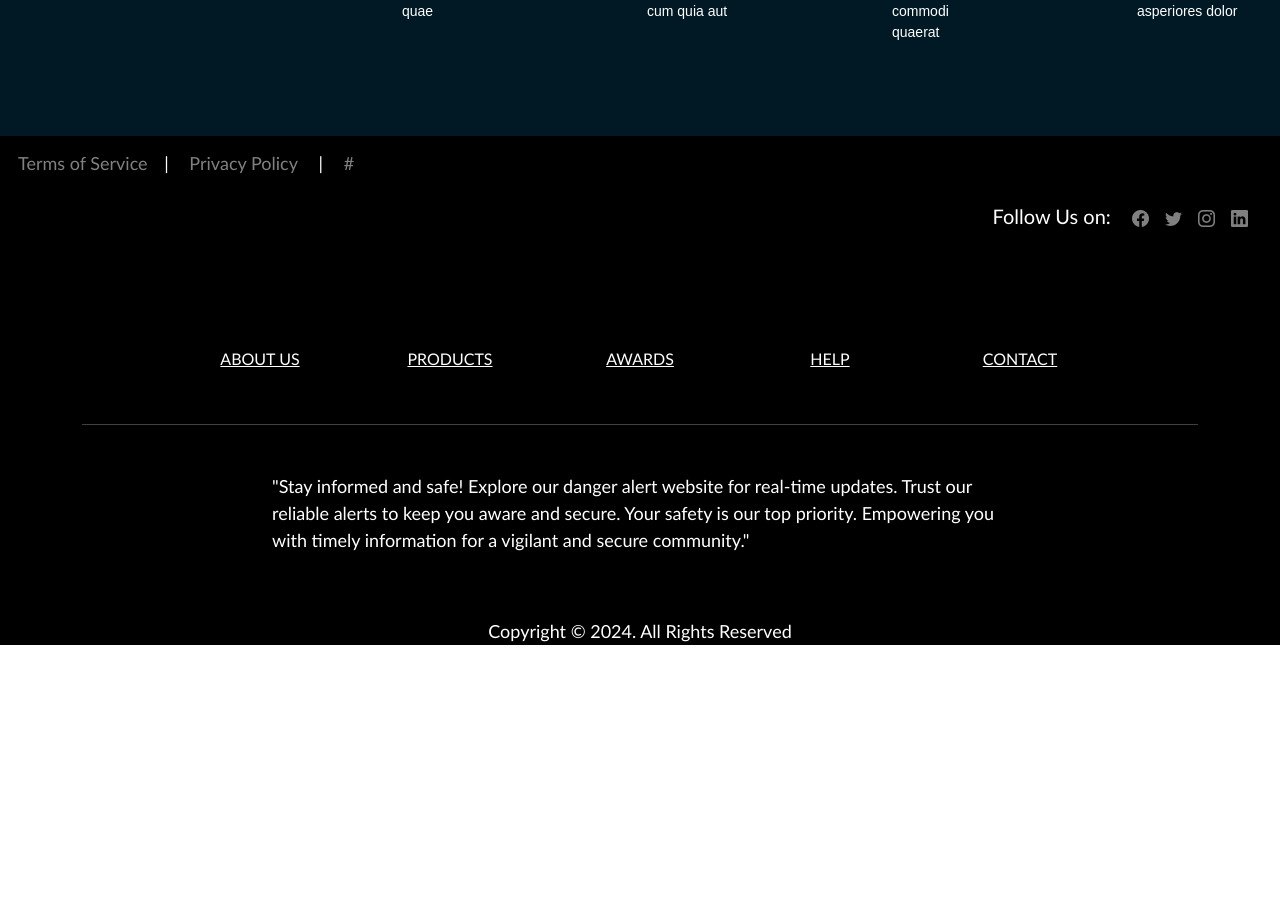
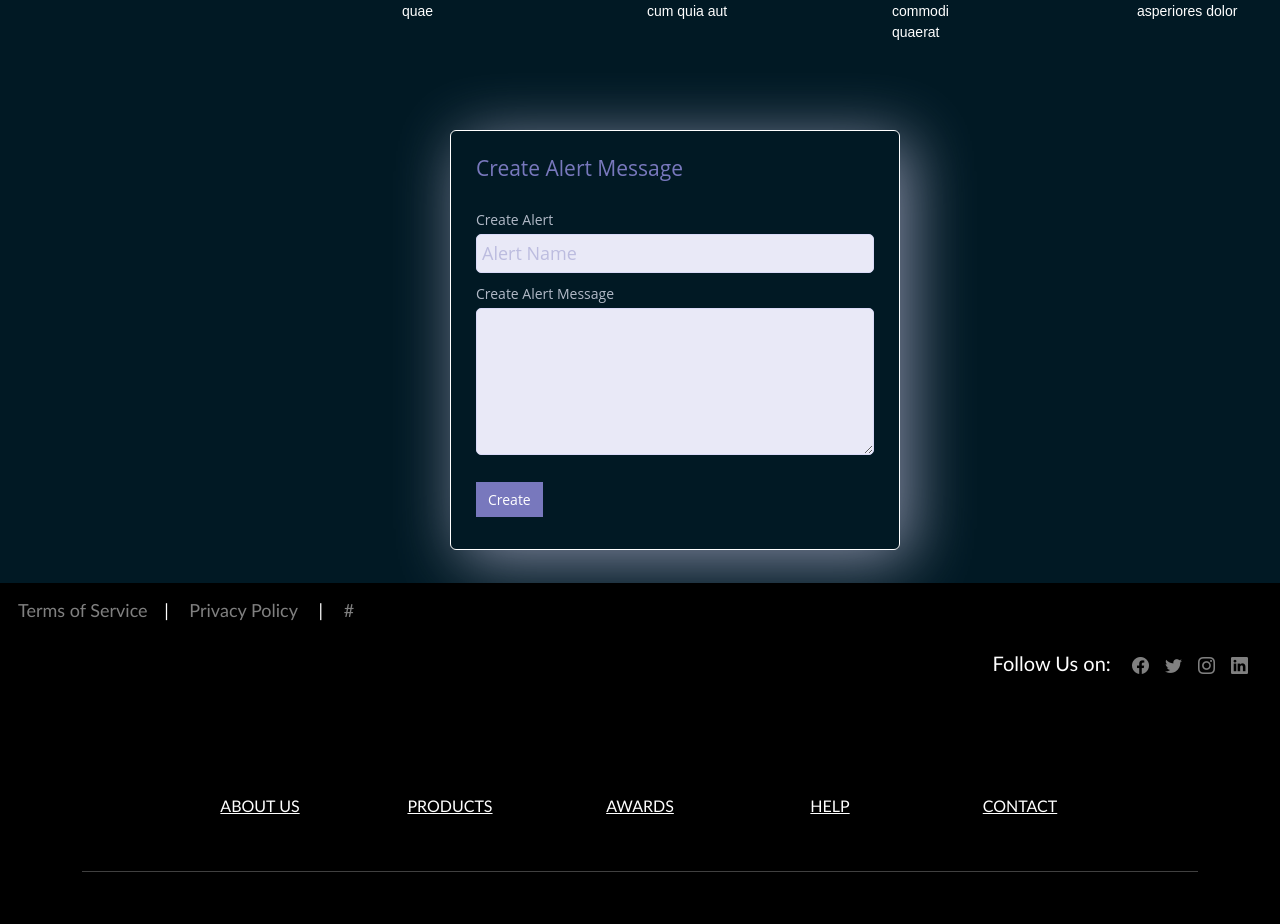
Before and after one commit to ragnar-harsh/Danger-Alert-Web-App, an Angular app: page /dashboard/map in a window 1280 px wide. Shown: the part 1024-1948 px from the top of the page. Before the commit the page ends 1670 px from the top, so only its background shows below. Built offline with nearby package versions, Linux system fonts and the light colour scheme.

Commit message:
custom-alert 12 feb

```diff
--- a/src/app/app.module.ts
+++ b/src/app/app.module.ts
@@ -22,6 +22,7 @@ import { ProfileComponent } from './dashboard/profile/profile.component';
 import { AlertModels } from './dashboard/Data-Services/AlertModels.service';
 import { resolveGuard } from './Guards-Repository/resolveGuard.guard';
 import { MemberComponent } from './dashboard/member/member.component';
+import { CustomAlertComponent } from './dashboard/custom-alert/custom-alert.component';
 
 @NgModule({
   declarations: [
@@ -41,6 +42,7 @@ import { MemberComponent } from './dashboard/member/member.component';
     ServiceComponent,
     ProfileComponent,
     MemberComponent,
+    CustomAlertComponent,
   ],
   imports: [
     FormsModule,
--- /dev/null
+++ b/src/app/dashboard/custom-alert/custom-alert.component.css
@@ -0,0 +1,73 @@
+.card {
+    width: 450px;
+    height: 420px;
+    background: none;
+    border: 1px solid white;
+    box-shadow: 10px 10px 64px 0px rgba(180, 180, 207, 0.75);
+    position: relative;
+    left: 150px;
+    }
+
+  .form {
+    padding: 25px;
+  }
+
+  .card_header {
+    display: flex;
+    align-items: center;
+  }
+
+  .card svg {
+    color: #7878bd;
+    margin-bottom: 20px;
+    margin-right: 5px;
+  }
+
+  .form_heading {
+    padding-bottom: 20px;
+    font-size: 21px;
+    color: #7878bd;
+  }
+
+  .field {
+    padding-bottom: 10px;
+  }
+
+  .input {
+    border-radius: 5px;
+    background-color: #e9e9f7;
+    padding: 5px;
+    width: 100%;
+    color: #7a7ab3;
+    border: 1px solid #dadaf7
+  }
+
+  .input:focus-visible {
+    outline: 1px solid #aeaed6;
+  }
+
+  .input::placeholder {
+    color: #bcbcdf;
+  }
+
+  label {
+    color: #B2BAC8;
+    font-size: 14px;
+    display: block;
+    padding-bottom: 4px;
+  }
+
+  button {
+    background-color: #7878bd;
+    margin-top: 10px;
+    font-size: 14px;
+    padding: 7px 12px;
+    height: auto;
+    font-weight: 500;
+    color: white;
+    border: none;
+  }
+
+  button:hover {
+    background-color: #5f5f9c;
+  }
--- /dev/null
+++ b/src/app/dashboard/custom-alert/custom-alert.component.html
@@ -0,0 +1,19 @@
+<form class="form card">
+    <div class="card_header">
+
+      <h1 class="form_heading">Create Alert Message</h1>
+    </div>
+    <div class="field">
+      <label for="username">Create Alert</label>
+      <input class="input" name="username" type="text" placeholder="Alert Name" id="username">
+    </div>
+    <div class="field">
+      <label for="password">Create Alert Message</label>
+      <textarea class="input" name="user_password" type="password" placeholder="Alert Message" id="password"rows="5" cols="50">
+     </textarea>
+    </div>
+
+    <div class="field">
+      <button class="button">Create</button>
+    </div>
+  </form>
--- a/src/app/dashboard/dashboard.component.html
+++ b/src/app/dashboard/dashboard.component.html
@@ -49,5 +49,7 @@
   <br>
   <app-facts></app-facts>
   <br>
+  <app-custom-alert></app-custom-alert>
+  <br>
 
 </main>
--- a/src/app/dashboard/profile/profile.component.html
+++ b/src/app/dashboard/profile/profile.component.html
@@ -4,7 +4,8 @@
 
       <div class="section-title">
         <h2>Profile</h2>
-        <p>Magnam dolores commodi suscipit. Necessitatibus eius consequatur ex aliquid fuga eum quidem. Sit sint consectetur velit. Quisquam quos quisquam cupiditate. Et nemo qui impedit suscipit alias ea. Quia fugiat sit in iste officiis commodi quidem hic quas.</p>
+        <br>
+        <br>
       </div>
 
       <div class="row">
@@ -12,11 +13,9 @@
           <img src="/assets/img/profile-img.jpg" class="img-fluid" alt="">
         </div>
         <div class="col-lg-8 pt-4 pt-lg-0 content" data-aos="fade-left">
-          <h3>UI/UX Designer &amp; Web Developer.</h3>
-          <p class="fst-italic">
-            Lorem ipsum dolor sit amet, consectetur adipiscing elit, sed do eiusmod tempor incididunt ut labore et dolore
-            magna aliqua.
-          </p>
+          <h3>Person Details</h3>
+          <br>
+
           <div class="row">
             <div class="col-lg-6">
               <ul>
```
Also changed, not shown: src/app/dashboard/custom-alert/custom-alert.component.ts (added, +10 -0 lines), src/app/dashboard/member/member.component.html (line endings or trailing spaces).
